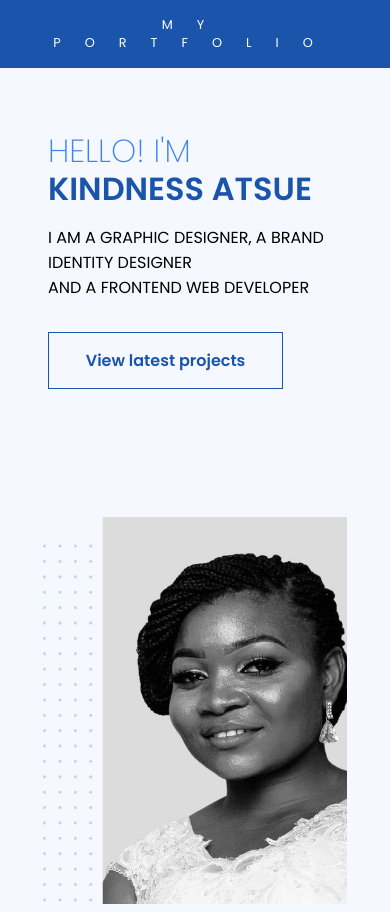
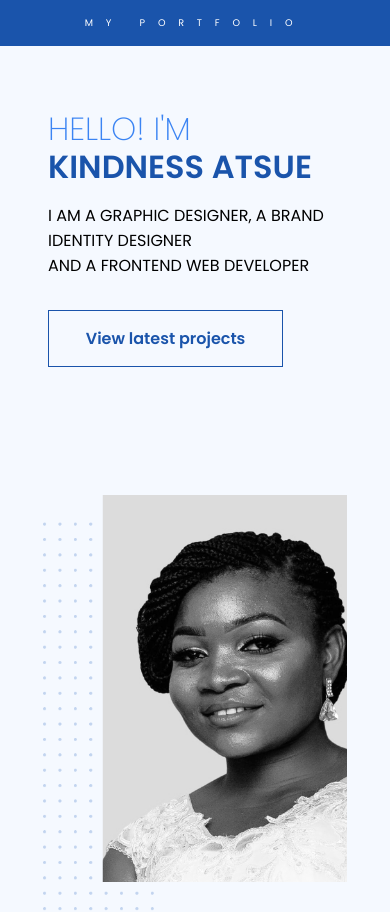
Before and after one commit to Atsue-Kindness/my-portfolio, a React (Create React App) app: page / in a window 390 px wide. Shown: the top 912 px of the page. Built offline with nearby package versions, Linux system fonts and the light colour scheme.

Commit message:
first commit

```diff
--- a/src/App.css
+++ b/src/App.css
@@ -10,7 +10,8 @@
   text-transform: uppercase; }
   @media (max-width: 768px) {
     .container .nav p {
-      font-size: 0.8rem; } }
+      font-size: 0.6rem;
+      letter-spacing: 0.8rem; } }
 
 .container {
   background-color: #f5f9ff; }
--- a/src/sass/pages/_header.scss
+++ b/src/sass/pages/_header.scss
@@ -10,7 +10,8 @@
   text-transform: uppercase;
 
   @media (max-width: 768px) {
-    font-size: 0.8rem;
+    font-size: 0.6rem;
+    letter-spacing: 0.8rem;
   }
 }
 
```
